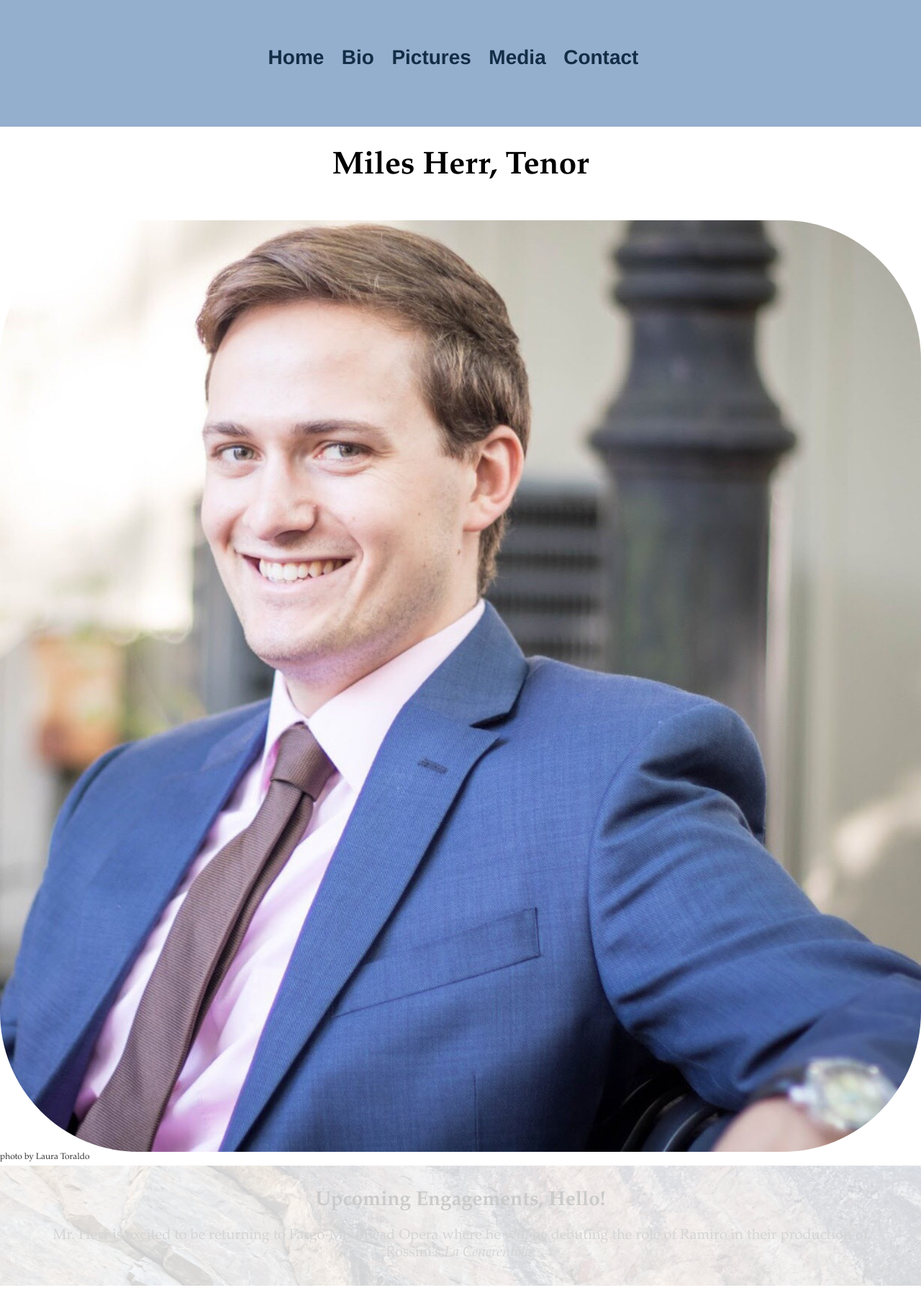
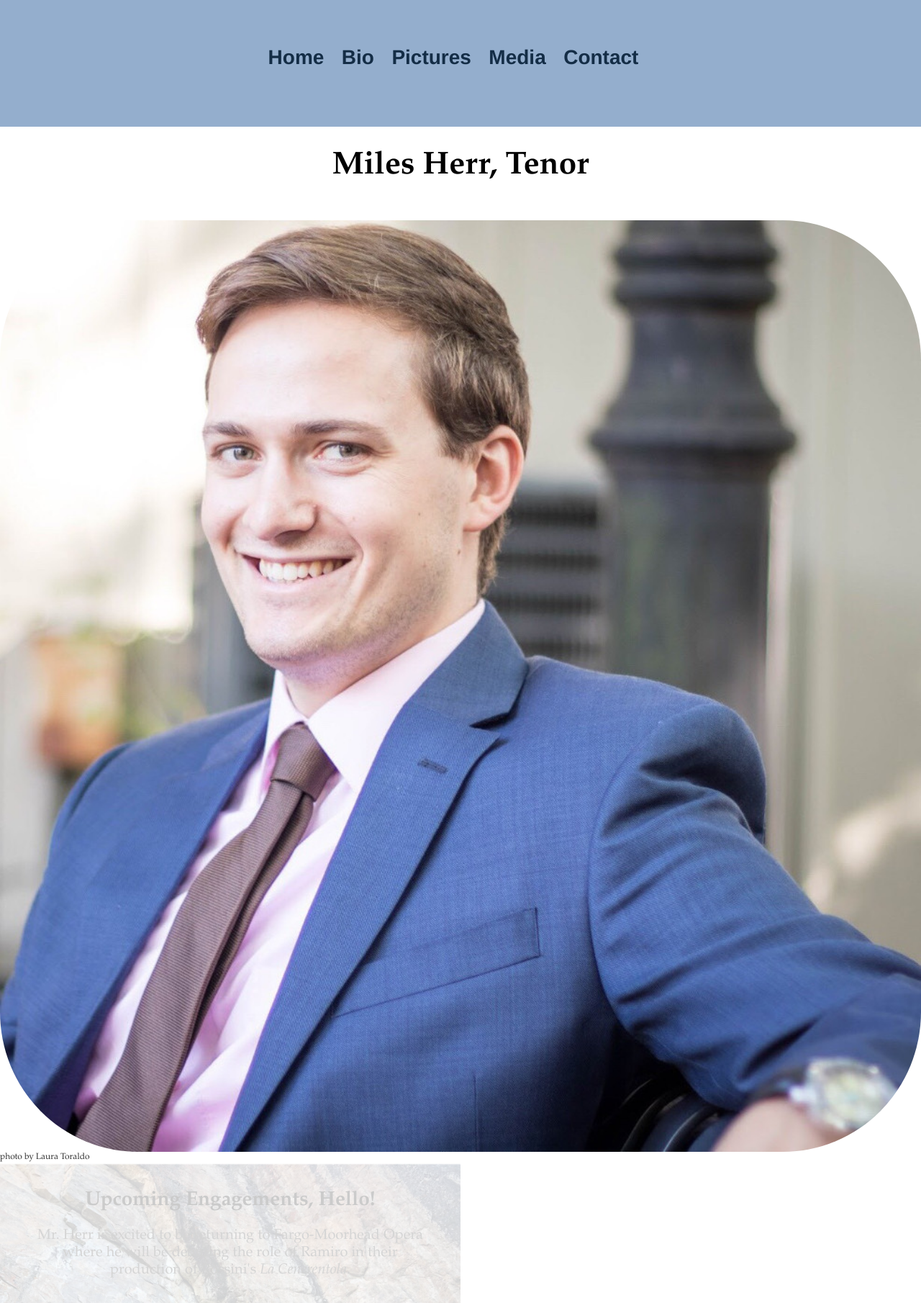
Before and after one commit to leemlb06pmi/leemlb06pmi.github.io, a Jekyll site: the page built from index.html, in a window 1280 px wide. Shown: the whole page at 72% size. Built offline with Jekyll 4.4.1, drawn with Linux system fonts in a browser that asks for light colours; before the commit the page ends 1786 px from its top, so only the background shows below that.

Commit message:
Update index.html

```diff
--- a/index.html
+++ b/index.html
@@ -15,14 +15,14 @@ title: Miles Herr, Tenor
 		</div>
 		<div class = "column" style= "background-image:url('https://leemlb06pmi.github.io/photos/rock_backdrop.jpg');
 					      background-size:cover;
-					      width:100%;
+					      width:50%;
 					      height:100%;
 					      bakckground-repeat:no-repeat;
 					      opacity:.2;">
 			<br>
-			<blockquote style="opacity:1;">
-				<h1 style="font-size:1.75em;">Upcoming Engagements, Hello!</h1>
-				<p style="text-align:center;">Mr. Herr is excited to be returning to Fargo-Moorhead Opera where he will be debuting the role of Ramiro in their production of Rossini's <em> La Cenerentola</em>.</p>
+			<blockquote>
+				<h1 style="font-size:1.75em;opacity:1;">Upcoming Engagements, Hello!</h1>
+				<p style="text-align:center;opacity:1;">Mr. Herr is excited to be returning to Fargo-Moorhead Opera where he will be debuting the role of Ramiro in their production of Rossini's <em> La Cenerentola</em>.</p>
 			</blockquote>
 			<br>
 			<!--<p>Something to go here.. like a review? or.. idk, anything?</p>-->
```
